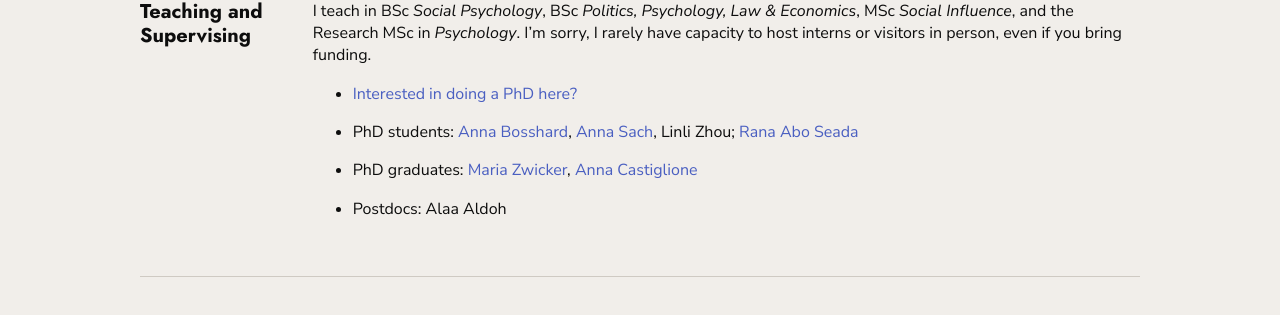
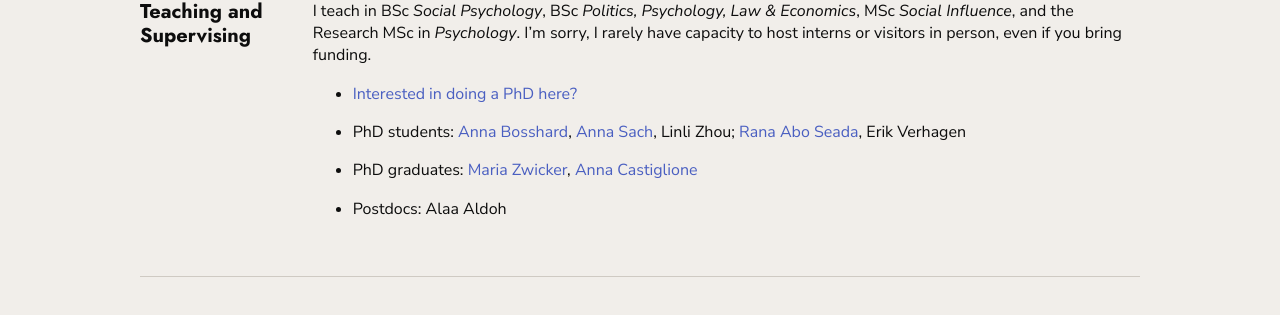
Before and after one commit to brickc/brickc.github.io, a Jekyll site: the page built from index.md, in a window 1280 px wide. Shown: the part 1121-1436 px from the top of the page. Built offline with Jekyll 4.4.1, drawn with Linux system fonts in a browser that asks for light colours; grey boxes are pictures that could not be loaded.

Commit message:
Add Erik Verhagen to PhD students
Co-Authored-By: Claude Opus 5.5 <noreply@anthropic.com>
Claude-Session: https://claude.ai/code/session_01Jm35AGh2pyqkkgY2aoY1Kw

```diff
--- a/index.md
+++ b/index.md
@@ -76,7 +76,7 @@ I teach in BSc *Social Psychology*, BSc *Politics, Psychology, Law & Economics*,
 
 - [Interested in doing a PhD here?](/should-you-get-a-phd)
 
-- PhD students: [Anna Bosshard](https://scholar.google.com/citations?hl=en&user=kVr-e_4AAAAJ), [Anna Sach](https://psyres.uva.nl/profile/s/a/a.a.sach/a.a.sach.html), Linli Zhou; [Rana Abo Seada](https://www.uva.nl/en/profile/a/b/r.abo-seada/r.abo-seada.html)
+- PhD students: [Anna Bosshard](https://scholar.google.com/citations?hl=en&user=kVr-e_4AAAAJ), [Anna Sach](https://psyres.uva.nl/profile/s/a/a.a.sach/a.a.sach.html), Linli Zhou; [Rana Abo Seada](https://www.uva.nl/en/profile/a/b/r.abo-seada/r.abo-seada.html), Erik Verhagen
 
 - PhD graduates: [Maria Zwicker](https://scholar.google.com/citations?hl=en&oi=ao&user=frgUWHkAAAAJ), [Anna Castiglione](https://webapps.unitn.it/du/it/Persona/PER0229494)
 
```
